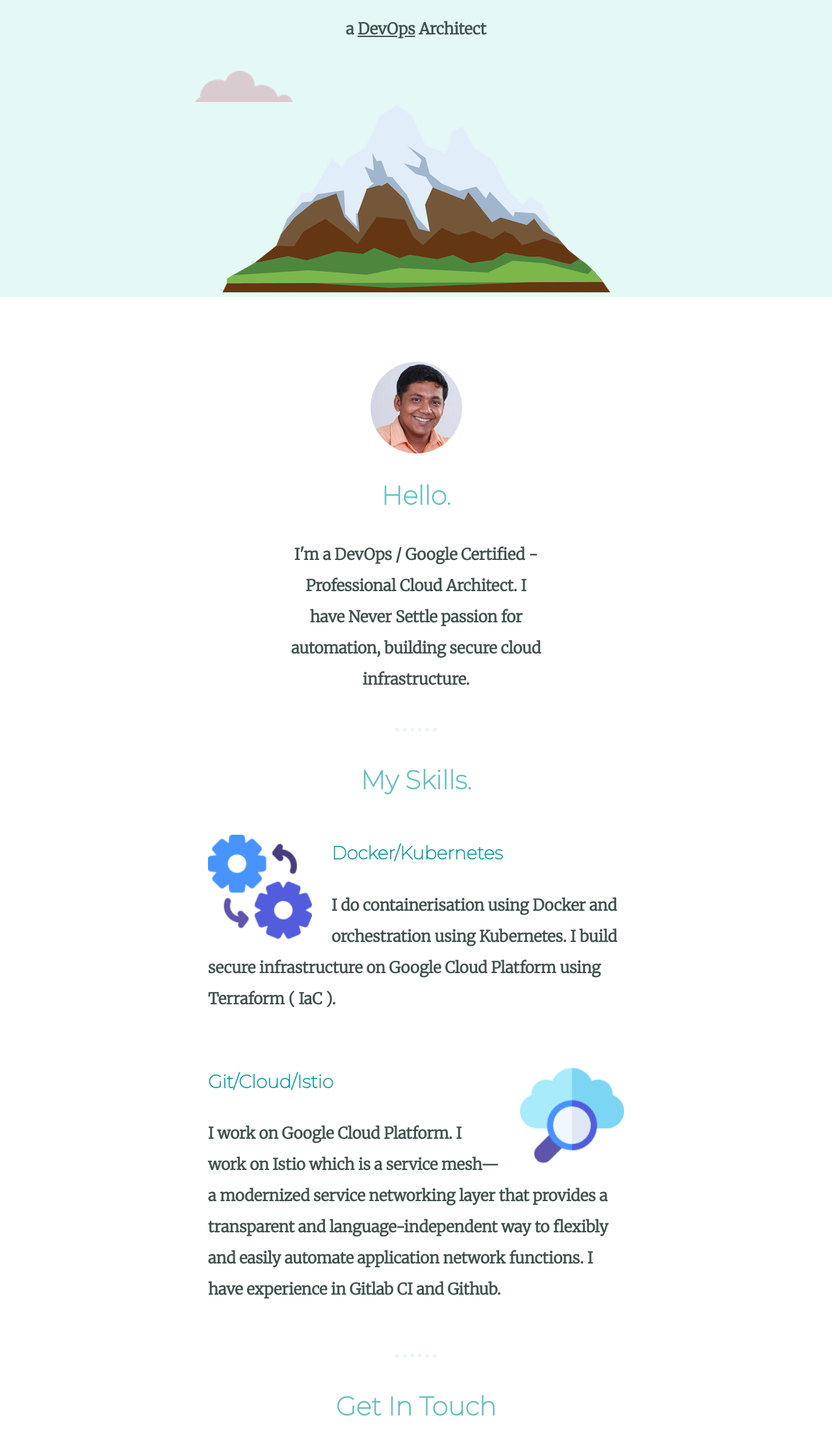
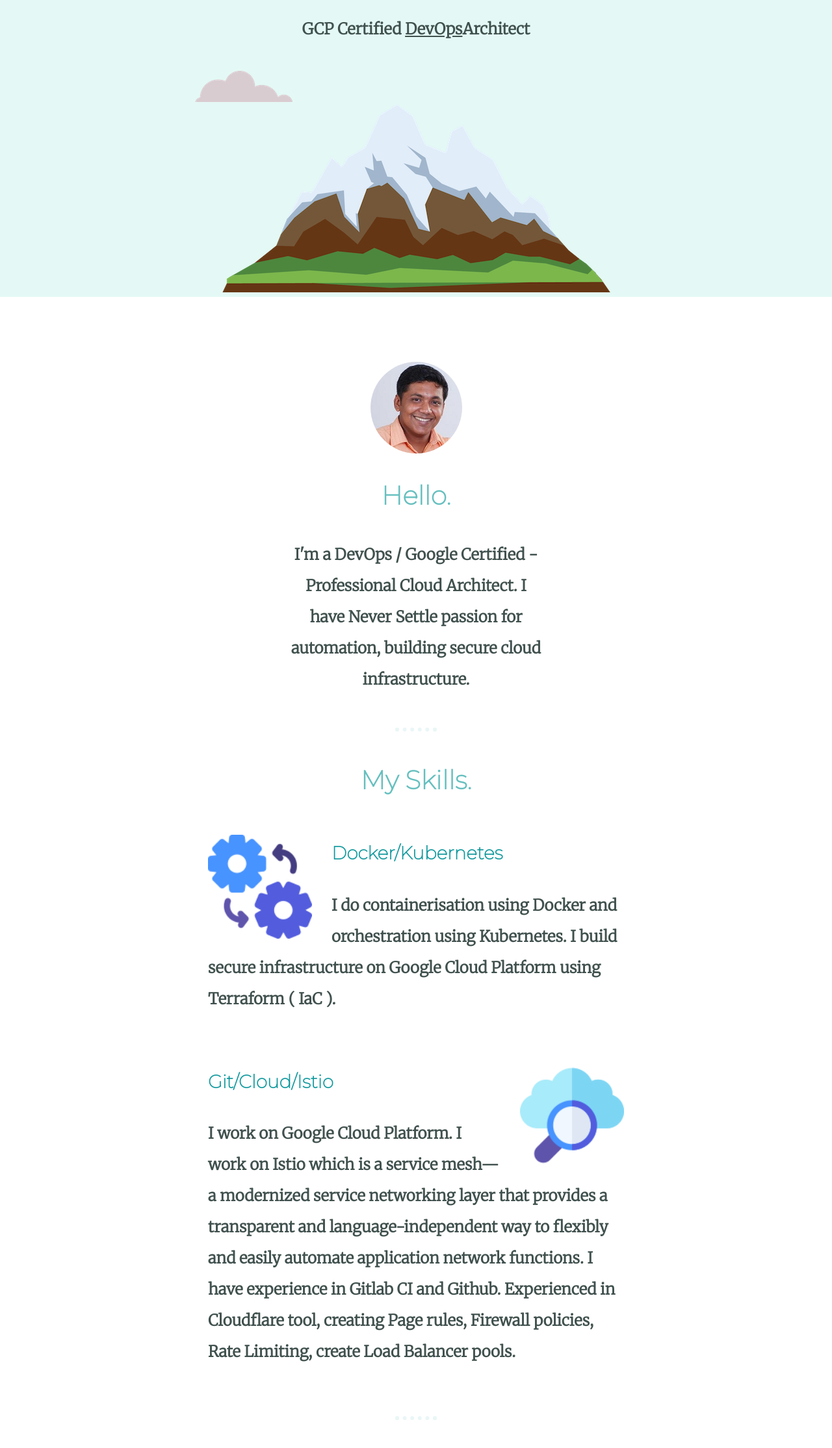
Before and after one commit to itsmesuniljacob/cv, a plain HTML site: page index.html in a window 1280 px wide. Shown: the part 261-2490 px from the top of the page at 65% size. Drawn offline with Linux system fonts and the light colour scheme.

Commit message:
Update CF

```diff
--- a/index.html
+++ b/index.html
@@ -14,7 +14,7 @@
   <div class="top-container">
     <img class="top-cloud" src="images/cloud.png" alt="cloud-img">
     <h1> I'm Sunil Jacob.</h1>
-    <p> a <span class="under">DevOps</span> Architect</p>
+    <p> GCP Certified <span class="under">DevOps</span>Architect</p>
     <img class="bottom-cloud" src="images/cloud.png" alt="cloud-img">
     <img src="images/mountain.png" alt="mountain-img">
   </div>
@@ -41,7 +41,7 @@
         <h3>Git/Cloud/Istio</h3>
         <p>I work on Google Cloud Platform. I work on Istio which is a service mesh—a modernized service networking layer that provides
           a transparent and language-independent way to flexibly and easily automate application network functions. I have experience in
-          Gitlab CI and Github.</p>
+          Gitlab CI and Github. Experienced in Cloudflare tool, creating Page rules, Firewall policies, Rate Limiting, create Load Balancer pools.</p>
       </div>
     </div>
     <hr>
```
